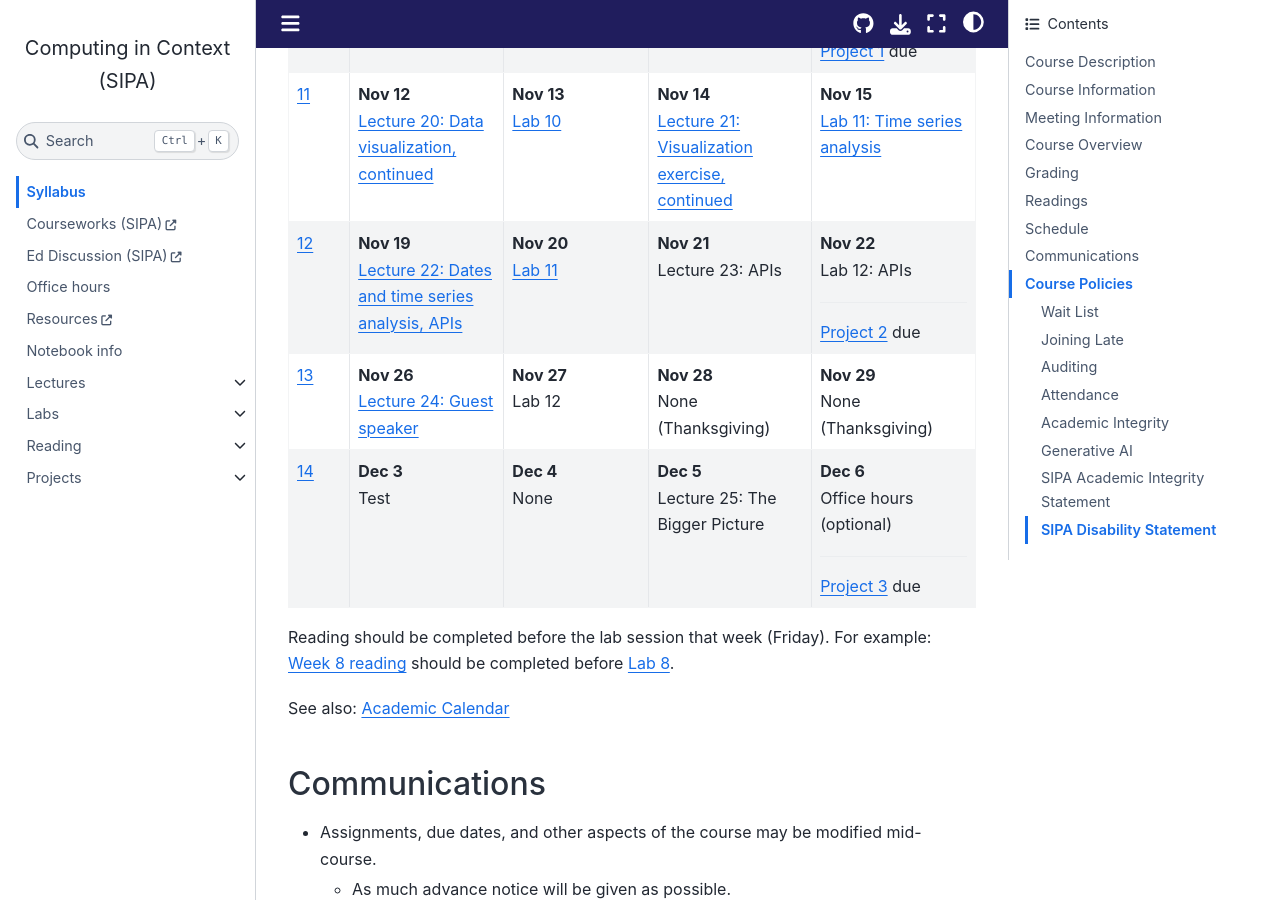
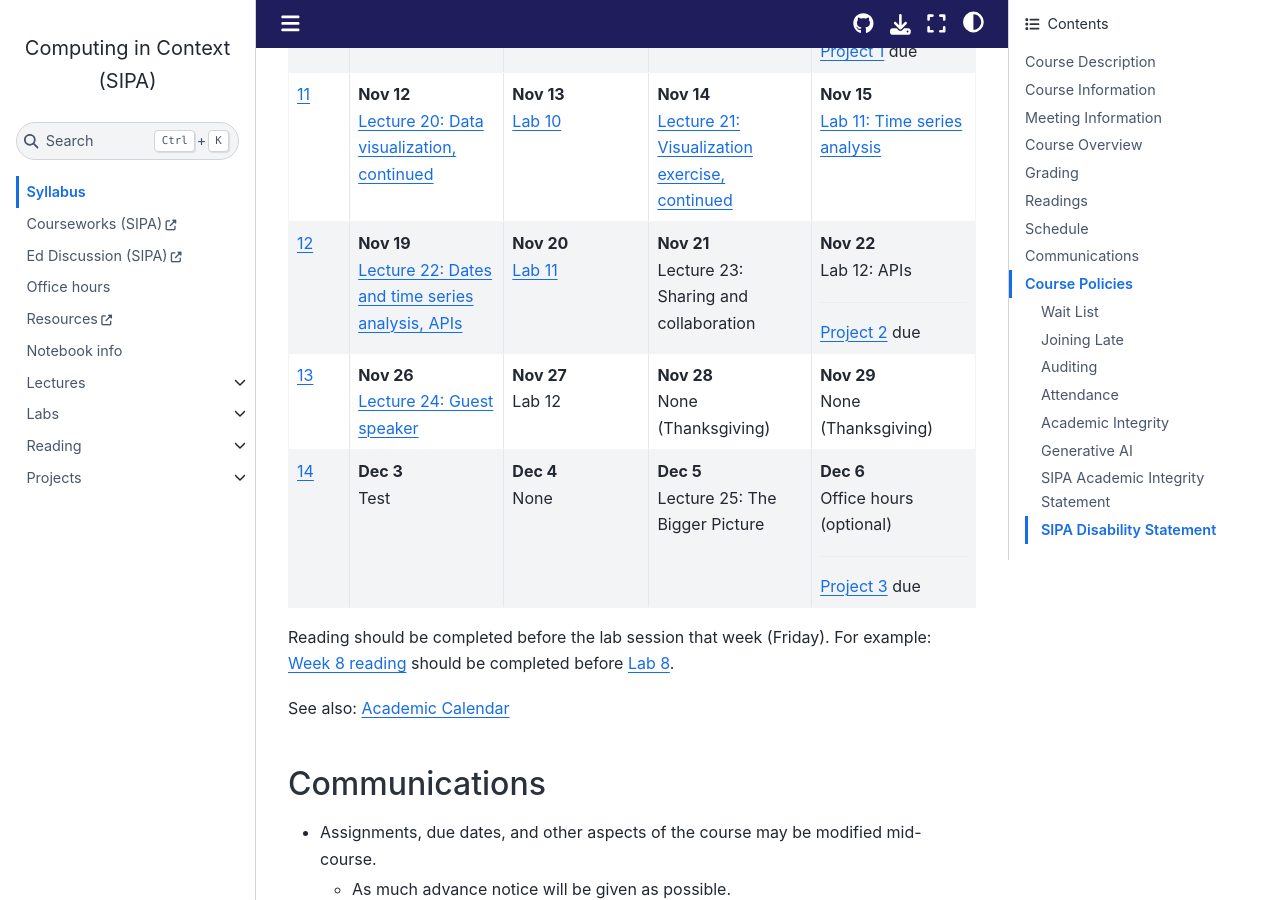
Before and after one commit to afeld/computing-in-context, a Jupyter Book: the page built from index.md, in a window 1280 px wide and 900 px high, scrolled down 4615 px. Built offline with Jupyter Book 1.0.4 settings and Sphinx 7.4.7 and the Sphinx Book theme 1.1.4, drawn with Linux system fonts in a browser that asks for light colours; pages that are not in the unit, such as notebooks, are missing from menus; comment, search, counter and statistics services are not loaded.

Commit message:
fix schedule

```diff
--- a/index.md
+++ b/index.md
@@ -107,7 +107,7 @@
 | [9](week_9.md)      | **Oct 29**<br/>[Lecture 17: Manipulating data](lecture_17.ipynb)                                                                                 | **Oct 30**<br/>[Lab 8](lab_8.ipynb)     | **Oct 31**<br/>[Lecture 18: Combining data](lecture_18.ipynb)                    | **Nov 1**<br/>[Lab 9: Data cleaning and joining](lab_9_guide.md)                              |
 | [10](week_10.md)    | **Nov 5**<br/>None (Election Day)                                                                                                                | **Nov 6**<br/>[Lab 9](lab_9.ipynb)      | **Nov 7**<br/>[Lecture 19: Data visualization](lecture_19.ipynb)                 | **Nov 8**<br/>[Lab 10: Data visualization](lab_10_guide.md)<hr/>[Project 1](project_1.md) due |
 | [11](week_11.md)    | **Nov 12**<br/>[Lecture 20: Data visualization, continued](lecture_20.ipynb)                                                                     | **Nov 13**<br/>[Lab 10](lab_10.ipynb)   | **Nov 14**<br/>[Lecture 21: Visualization exercise, continued](lecture_21.ipynb) | **Nov 15**<br/>[Lab 11: Time series analysis](lab_11_guide.md)                                |
-| [12](week_12.md)    | **Nov 19**<br/>[Lecture 22: Dates and time series analysis, APIs](lecture_22.ipynb)                                                              | **Nov 20**<br/>[Lab 11](lab_11.ipynb)   | **Nov 21**<br/>Lecture 23: APIs                                                  | **Nov 22**<br/>Lab 12: APIs<hr/>[Project 2](project_2.md) due                                 |
+| [12](week_12.md)    | **Nov 19**<br/>[Lecture 22: Dates and time series analysis, APIs](lecture_22.ipynb)                                                              | **Nov 20**<br/>[Lab 11](lab_11.ipynb)   | **Nov 21**<br/>Lecture 23: Sharing and collaboration                             | **Nov 22**<br/>Lab 12: APIs<hr/>[Project 2](project_2.md) due                                 |
 | [13](week_13_14.md) | **Nov 26**<br/>[Lecture 24: Guest speaker](lecture_24.md)                                                                                        | **Nov 27**<br/>Lab 12                   | **Nov 28**<br/>None (Thanksgiving)                                               | **Nov 29**<br/>None (Thanksgiving)                                                            |
 | [14](week_13_14.md) | **Dec 3**<br/>Test                                                                                                                               | **Dec 4**<br/>None                      | **Dec 5**<br/>Lecture 25: The Bigger Picture                                     | **Dec 6**<br/>Office hours (optional)<hr/>[Project 3](project_3.md) due                       |
 
```
